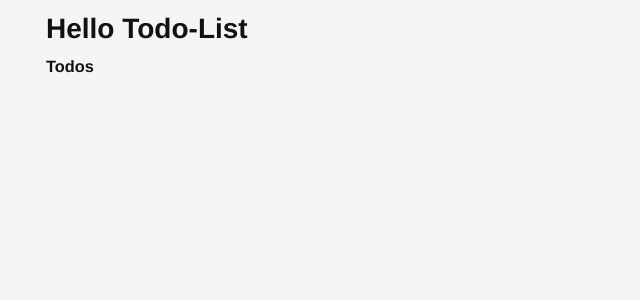
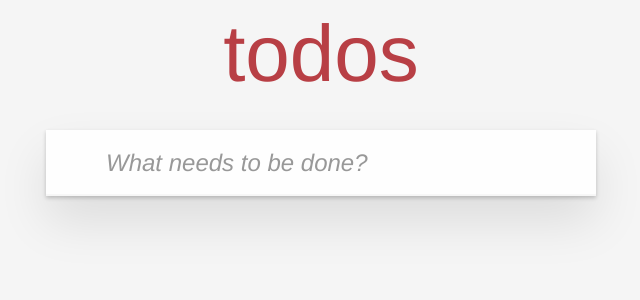
Before and after one commit to Kaaribu/todo-list, an Angular app: page / in a window 1280 px wide. Shown: the top 300 px of the page, without its empty margins (319-959 px from the left). Built offline with nearby package versions, Linux system fonts and the light colour scheme.

Commit message:
Created services folder + .ts file

```diff
--- a/src/app/app.component.html
+++ b/src/app/app.component.html
@@ -1,2 +1 @@
-<h1>Hello Todo-List</h1>
 <router-outlet></router-outlet>
--- a/src/app/app.module.ts
+++ b/src/app/app.module.ts
@@ -2,7 +2,7 @@ import { NgModule } from '@angular/core';
 import { BrowserModule } from '@angular/platform-browser';
 import { AppRoutingModule } from 'src/app/app-routing.module';
 import { AppComponent } from 'src/app/app.component';
-import {TodosModule} from "./todos/todos.module";
+import {TodosModule} from "src/app/todos/components/todos/todos.module";
 
 @NgModule({
   declarations: [
@@ -14,6 +14,7 @@ import {TodosModule} from "./todos/todos.module";
     TodosModule
   ],
   providers: [],
+  exports: [],
   bootstrap: [AppComponent]
 })
 export class AppModule { }
--- a/src/app/todos/components/header/header.component.html
+++ b/src/app/todos/components/header/header.component.html
@@ -0,0 +1,10 @@
+<header class="header">
+  <input class="new-todo" placeholder="What needs to be done?"
+  [value]="text"
+  (keyup)="changeText($event)"
+  (keyup.enter)="addTodo()"
+  />
+
+
+
+</header>
--- a/src/app/todos/components/header/header.component.ts
+++ b/src/app/todos/components/header/header.component.ts
@@ -0,0 +1,17 @@
+import { Component } from '@angular/core';
+@Component({
+  selector: 'app-header',
+  templateUrl: './header.component.html',
+})
+
+export class HeaderComponent {
+  text: string = '';
+  changeText(event: Event): void {
+    const target = event.target as HTMLInputElement;
+      this.text = target.value;
+  }
+
+  addTodo() {
+    console.log(this.text);
+  }
+}
--- a/src/app/todos/components/todos/todos.component.html
+++ b/src/app/todos/components/todos/todos.component.html
@@ -1,2 +1,6 @@
-<h3>Todos</h3>
-<router-outlet></router-outlet>
+<div class="todoapp">
+  <header class="header">
+    <h1>todos</h1>
+    <input class="new-todo" placeholder="What needs to be done?" autofocus>
+  </header>
+</div>
--- a/src/app/todos/todos.module.ts
+++ b/src/app/todos/components/todos/todos.module.ts
@@ -1,6 +1,7 @@
 import {NgModule} from "@angular/core";
 import {TodosComponent} from "src/app/todos/components/todos/todos.component";
 import {RouterModule} from "@angular/router";
+import {HeaderComponent} from "src/app/todos/components/header/header.component";
 
 const routes = [
   {
@@ -12,10 +13,11 @@ const routes = [
 
 @NgModule({
   declarations: [
-    TodosComponent
+    TodosComponent,
+    HeaderComponent
   ],
   imports: [
-    RouterModule.forChild(routes)
+    RouterModule.forChild(routes),
   ],
   providers: [],
   bootstrap: []
```
Also changed, not shown: src/app/todos/components/todos/services/todos.service.ts (added).
